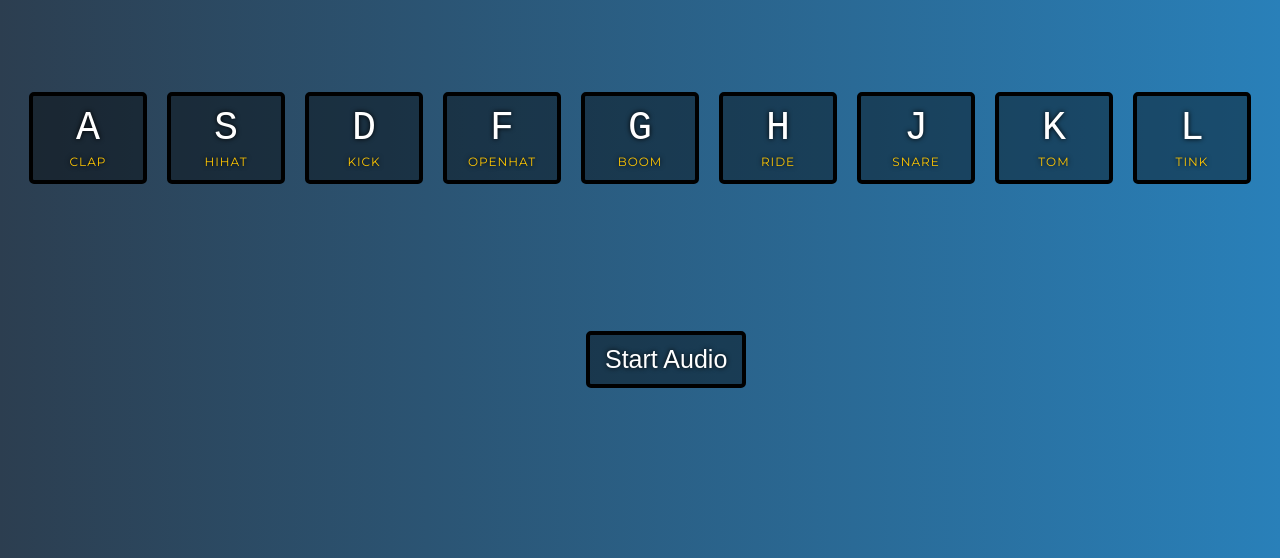
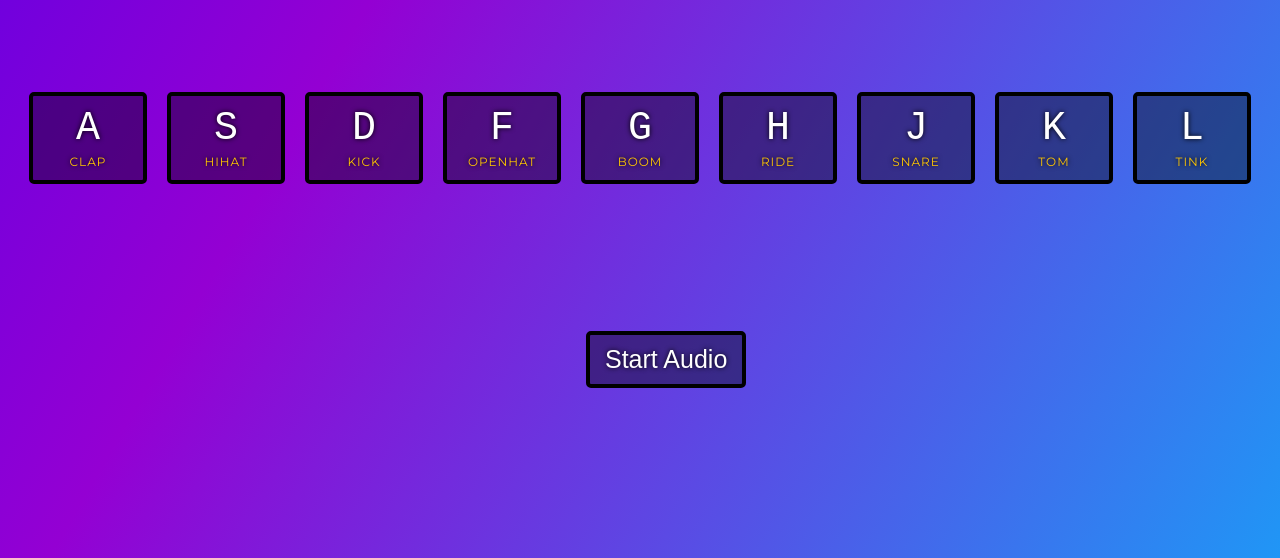
Before and after one commit to palashmon/JavaScript30, a plain HTML site: page Challenges/Day 01 - JavaScript Drum Kit/index.html in a window 1280 px wide. Shown: the part 242-800 px from the top of the page. Drawn offline with Linux system fonts and the light colour scheme.

Commit message:
Updated UI

```diff
--- a/Challenges/Day 01 - JavaScript Drum Kit/style.css
+++ b/Challenges/Day 01 - JavaScript Drum Kit/style.css
@@ -3,12 +3,9 @@
 html {
   font-size: 10px;
   background: #2980b9; /* fallback for old browsers */
-  background: -webkit-linear-gradient(to right, #2c3e50, #2980b9); /* Chrome 10-25, Safari 5.1-6 */
-  background: linear-gradient(
-    to right,
-    #2c3e50,
-    #2980b9
-  ); /* W3C, IE 10+/ Edge, Firefox 16+, Chrome 26+, Opera 12+, Safari 7+ */
+  background: linear-gradient(300deg, deepskyblue, darkviolet, blue);
+  background-size: 180% 180%;
+  animation: gradient-animation 18s ease infinite;
 }
 
 body,
@@ -111,3 +108,9 @@ input[type='button'] {
   background: rgba(0, 0, 0, 0.4);
   text-shadow: 0 0 5px black;
 }
+
+@keyframes gradient-animation {
+  0% { background-position: 0% 50%; }
+  50% { background-position: 100% 50%; }
+  100% { background-position: 0% 50%; }
+}
```
